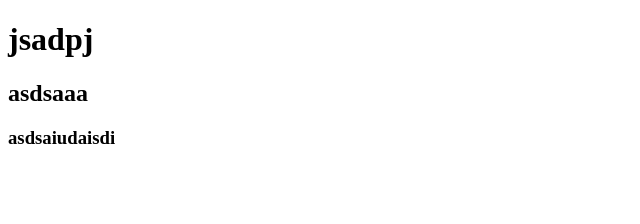
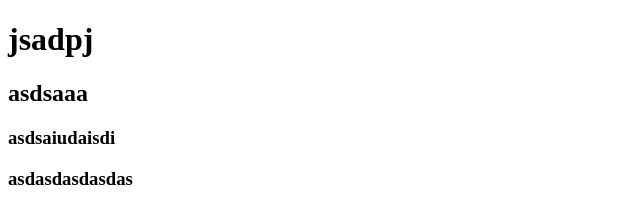
Before and after one commit to CJH922/xin, a plain HTML site: page index.html in a window 1280 px wide. Shown: the whole page, without its empty margins (0-640 px from the left). Drawn offline with Linux system fonts and the light colour scheme.

Commit message:
创建三

```diff
--- a/index.html
+++ b/index.html
@@ -10,5 +10,6 @@
     <h1>jsadpj</h1>
     <h2>asdsaaa</h2>
     <h3>asdsaiudaisdi</h3>
+    <h3>asdasdasdasdas</h3>
 </body>
 </html>
```
